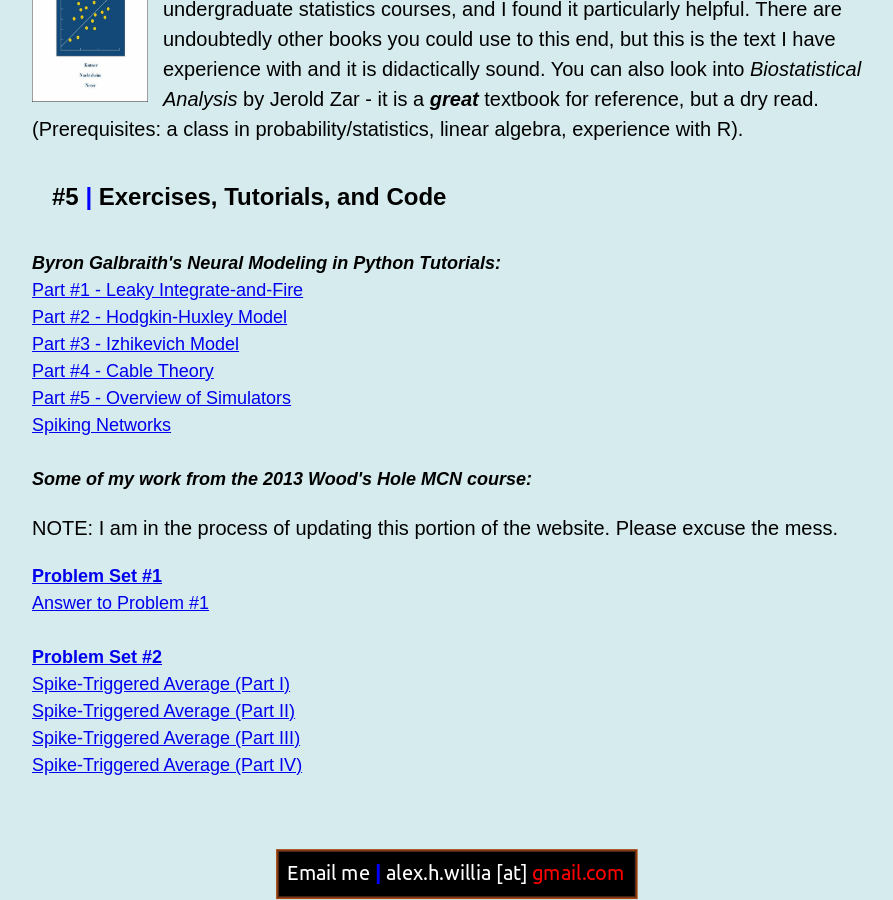
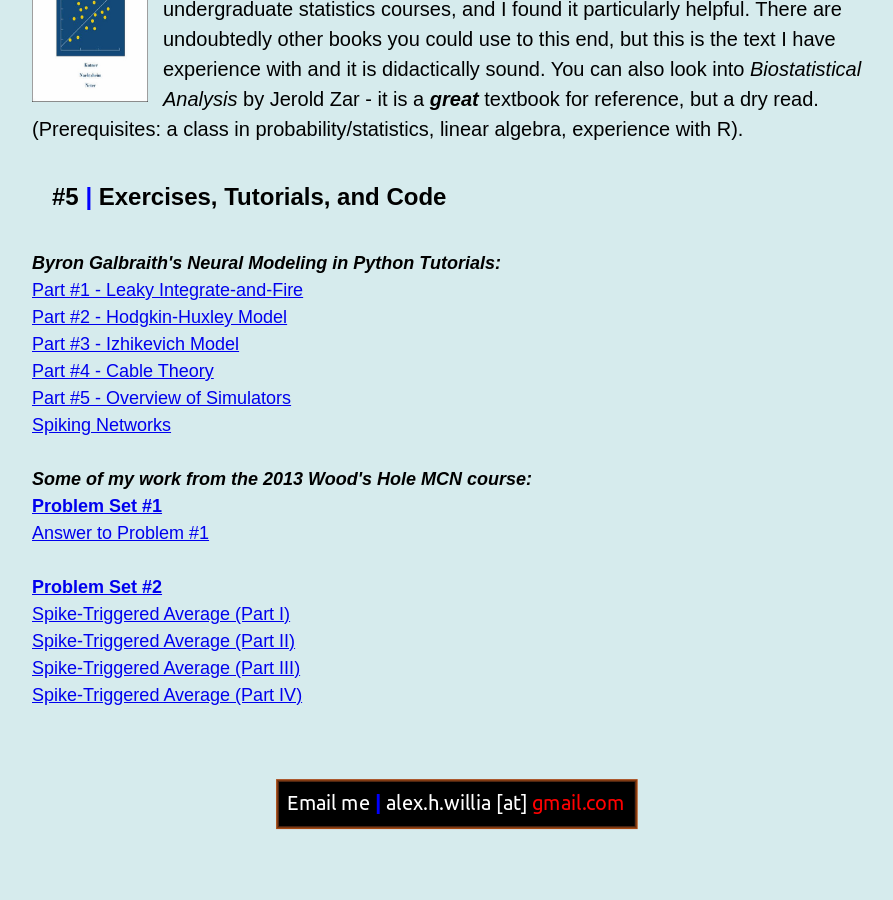
Before and after one commit to ahwillia/ahwillia.github.com, a Jekyll site: the page built from notes/index.html, in a window 1280 px wide and 900 px high, scrolled down 3421 px. Shown: the whole window, without its empty margins (381-1274 px from the left). Built offline with Jekyll 4.4.1, drawn with Linux system fonts in a browser that asks for light colours; after the commit the page ends 4251 px from its top, so only the background shows below that.

Commit message:
edit woods hole problem set

```diff
--- a/notes/index.html
+++ b/notes/index.html
@@ -203,10 +203,6 @@ title: Notes
   <li><i><b>
     Some of my work from the 2013 Wood's Hole MCN course:
   </b></i></li>
-  <p>
-	NOTE: I am in the process of updating this portion of the website.
-	Please excuse the mess.
-  </p>
   <b><a href="/notes/ps1/pset1.pdf">Problem Set #1</a></b><br>
   <a href="/notes/ps1/ps1_sol1.pdf">Answer to Problem #1</a><br><br>
 
```
